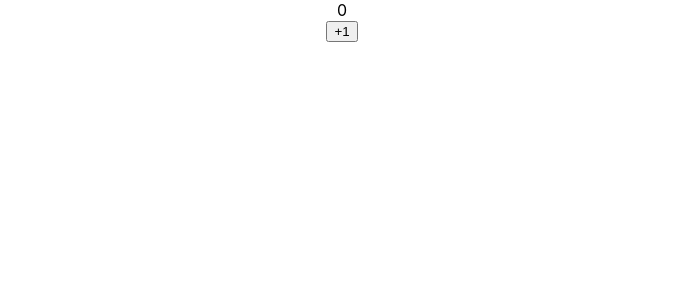
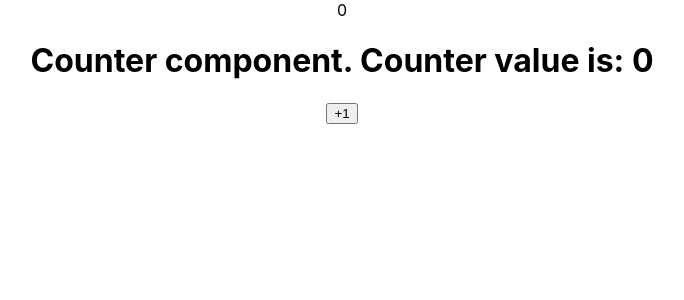
Before and after one commit to karway211/react-js-tutorial, a React (Create React App) app in the folder react-tutorial/: page / in a window 1280 px wide. Shown: the top 300 px of the page, without its empty margins (298-982 px from the left). Built offline with nearby package versions, Linux system fonts and the light colour scheme.

Commit message:
feat: add Props & PropTypes

```diff
--- a/react-tutorial/package.json
+++ b/react-tutorial/package.json
@@ -6,6 +6,7 @@
     "@testing-library/jest-dom": "^4.2.4",
     "@testing-library/react": "^9.5.0",
     "@testing-library/user-event": "^7.2.1",
+    "prop-types": "^15.7.2",
     "react": "^16.13.1",
     "react-dom": "^16.13.1",
     "react-scripts": "3.4.1"
--- a/react-tutorial/src/01-components/Lesson.jsx
+++ b/react-tutorial/src/01-components/Lesson.jsx
@@ -22,7 +22,7 @@ class SuperWelcome extends Component {
 Т.е. если компонента простая и ее задача является обычный рендеринг куска разметки без каких-либо побочных эффектов,
 то, скорее всего, это функциональная компонента и создается она с помощью функции.
 Если нужны дополнительные методы обработки (запросы к сторонним сервисам в методах жизненного цикла, сами методы,
-  наличие внутриннего состояния ), то это будет экземпляр класса React.Component.
+  наличие внутреннего состояния ), то это будет экземпляр класса React.Component.
 В 16-й версии react нет разницы использования компоненты как класса или функции, производительность от этого не изменится.
 
 */
--- /dev/null
+++ b/react-tutorial/src/03-props/Lesson.jsx
@@ -0,0 +1,64 @@
+import React, {Component} from 'react';
+
+//механизм передачи данных (типы передаваемых данных) мы можем контролировать с помощью PropTypes
+import PropTypes from 'prop-types';
+
+/*
+props - это данные, которые передаются от компоненты родителя к дочерней компоненте. Там они могут быть либо
+    использованы либо переданы дальше по цепочке.
+*/
+/*
+defaultProps - если в компоненту не будет передано какое-нибудь свойство, которое не является обязательным, то
+              это свойство возьмется из дефолтных значений.
+*/
+
+
+//создадим презентационный компонент
+const Counter = ({counter, func, number, string}) => {
+  console.log({counter, func, number, string});
+  return <h1>{`Counter component. Counter value is: ${counter}`}</h1>
+}
+Counter.propTypes = {
+  counter: PropTypes.number.isRequired, // isRequired - свойство обязательно
+  funk: PropTypes.func,
+  number: PropTypes.number,
+  string: PropTypes.string,
+}
+Counter.defaultProps = {
+  func: () => {},
+  number: 0,
+  string: '',
+}
+
+class CounterBtton1 extends Component {
+  state = {
+    counter: 0,
+  }
+
+  handleClick = () => {
+    this.setState(({ counter }) => ({
+      counter: ++counter,
+    }))
+  }
+
+  render() {
+    const {counter} = this.state;
+
+    return (
+      <div>
+        <div>
+          { counter }
+        </div>
+        <Counter
+          counter={counter}
+          // func={() => {}}
+          // number={1}
+          // string={'str'}
+           />
+        <button onClick={this.handleClick}>+1</button>
+      </div>
+    )
+  }
+}
+
+export default CounterBtton1;
--- a/react-tutorial/src/App.js
+++ b/react-tutorial/src/App.js
@@ -3,12 +3,14 @@ import logo from './logo.svg';
 import './App.css';
 import Lesson from './01-components/Lesson';
 import CounterButton from './02-state/Lesson';
+import CounterBtton1 from './03-props/Lesson';
 
 function App() {
   return (
     <div className="App">
       {/* <Lesson /> */}
-      <CounterButton />
+      {/* <CounterButton /> */}
+      <CounterBtton1 />
     </div>
   );
 }
```
